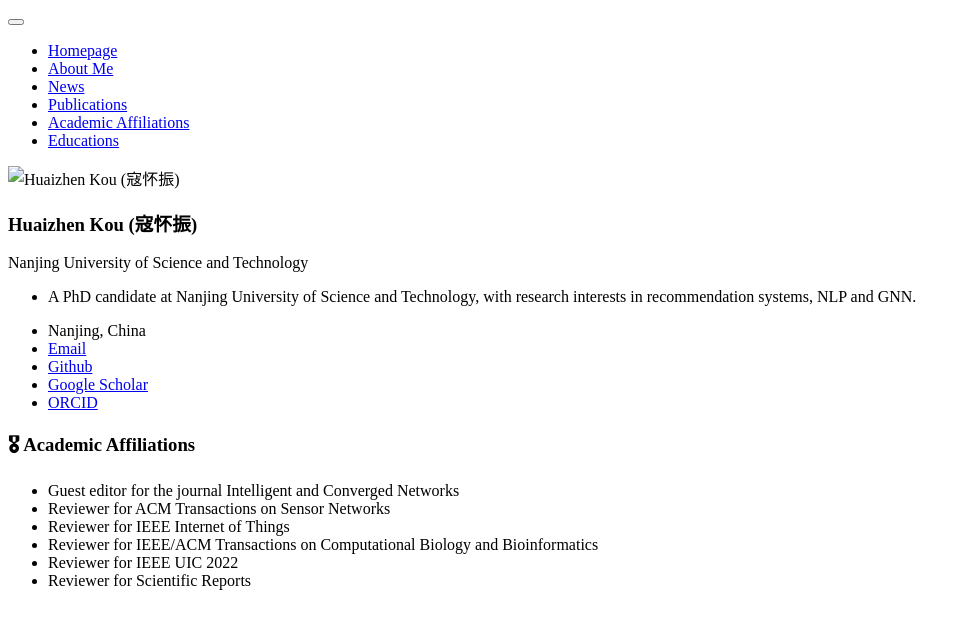
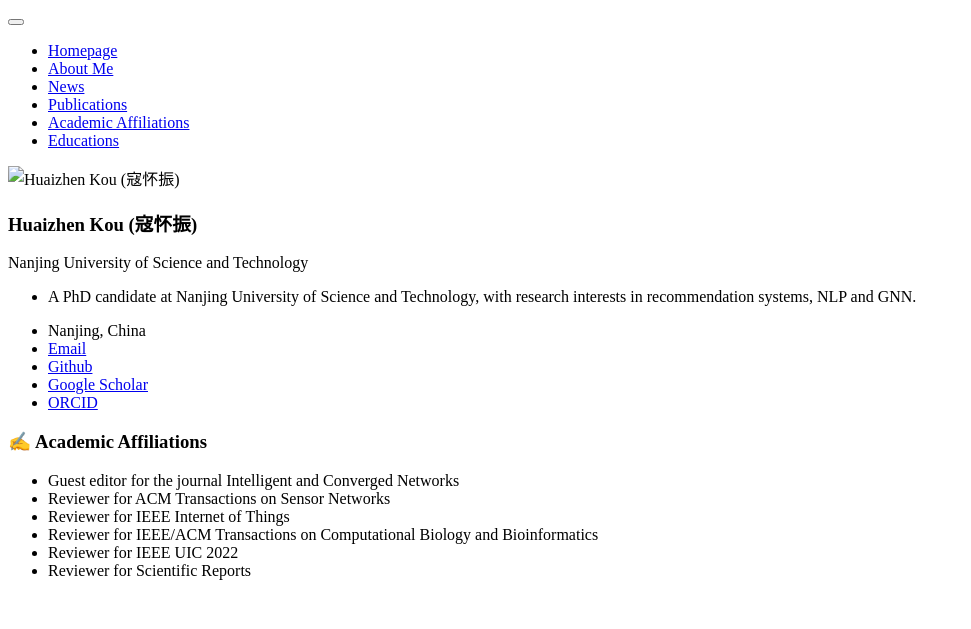
Before and after one commit to huaizhenkou/huaizhenkou.github.io, a Jekyll site: the page built from _pages/includes/affiliations.md, in a window 1280 px wide. Shown: the top 629 px of the page, without its empty margins (0-971 px from the left). Built offline with Jekyll 4.4.1, drawn with Linux system fonts in a browser that asks for light colours; our own code applies the rules of GitHub Pages for plain Markdown files.

```diff
--- a/_pages/includes/academic-affiliations.md
+++ b/_pages/includes/affiliations.md
@@ -1,4 +1,4 @@
-# 🎖 Academic Affiliations
+# ✍️ Academic Affiliations
 
 - Guest editor for the journal Intelligent and Converged Networks
 - Reviewer for ACM Transactions on Sensor Networks
```
